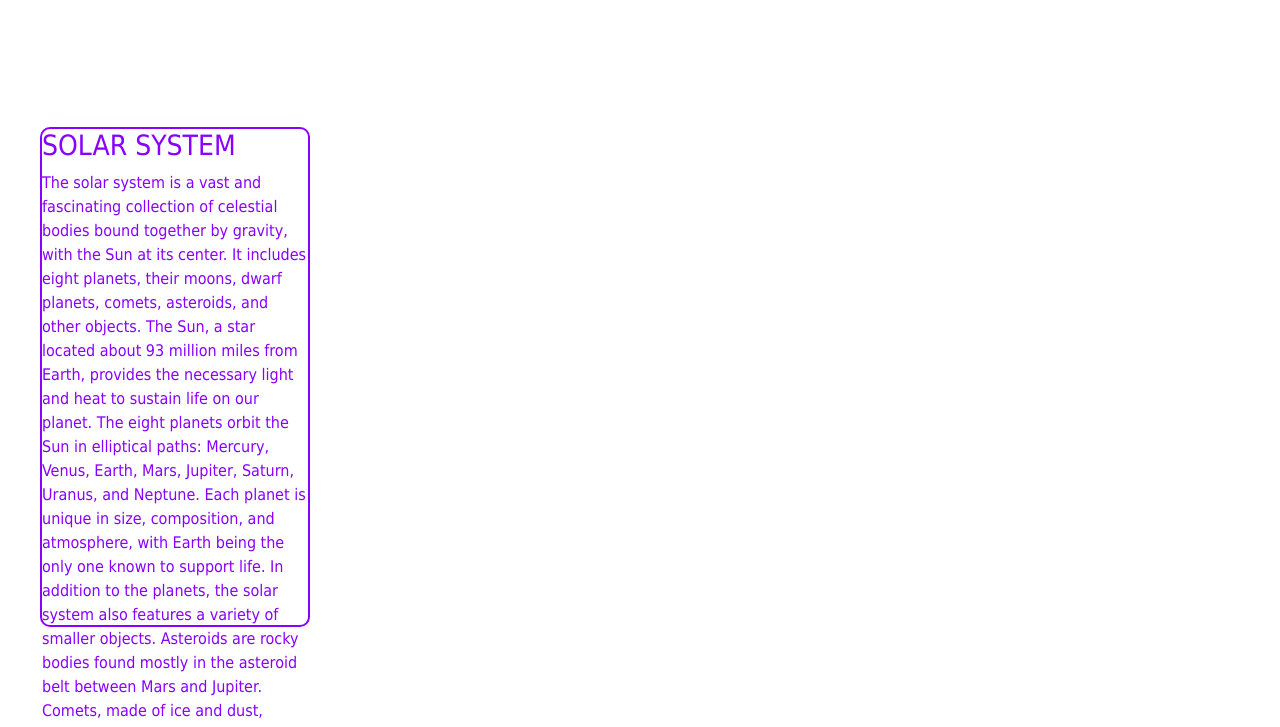
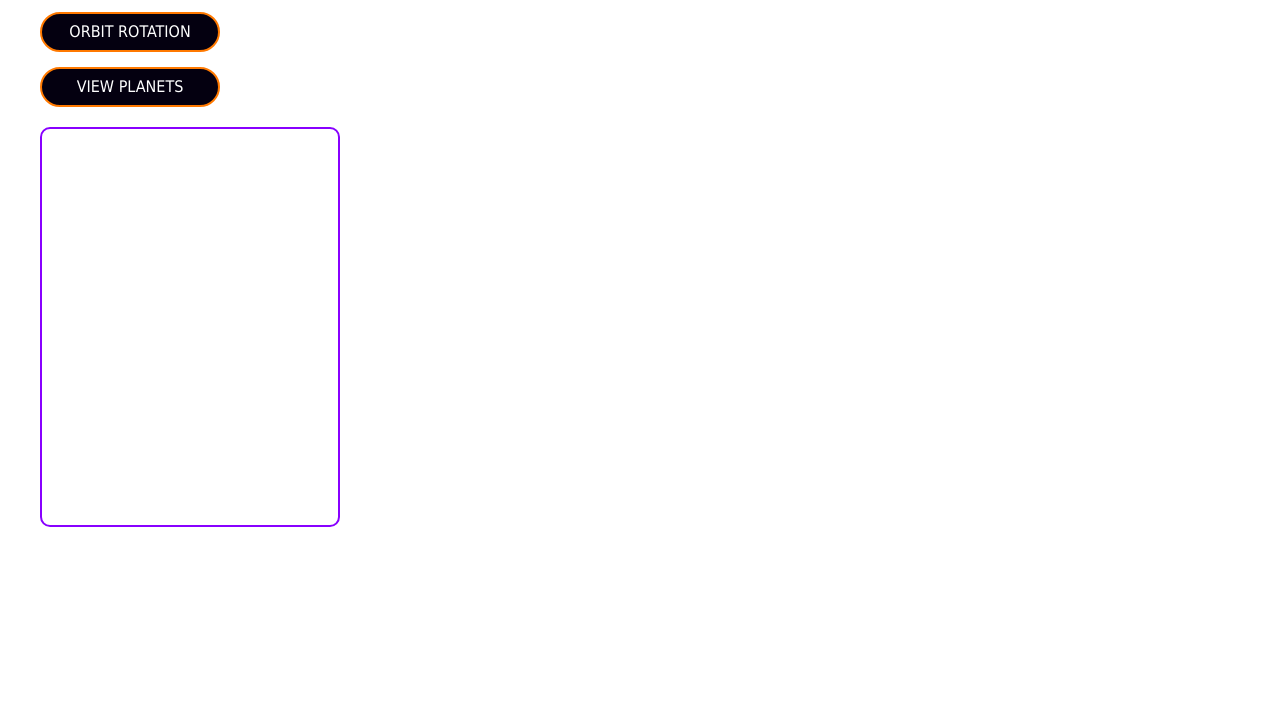
Before and after one commit to josh1n1/Capstone_project, a plain HTML site: page SolarSystem/index.html in a window 1280 px wide. Shown: the part 73-800 px from the top of the page. Drawn offline with nearby package versions, Linux system fonts and the light colour scheme.

Commit message:
Added styles to the new Button Elements

```diff
--- a/styles.css
+++ b/styles.css
@@ -108,8 +108,7 @@ header {
 label {
     left: 40px;
     position: fixed;
-    width: 180px;
-    height: 40px;
+
 } #orbitRotationWrap {
     top: 85px;
 } #viewPlanetsWrap {
@@ -126,15 +125,39 @@ label {
     position: fixed;
     left: 40px;
     top: 200px;
-    height: 500px;
-    width: 270px;
-    color: #8800ff;
+    height: 400px;
+    width: 300px;
+    color: #ffffff;
     border: 2px solid #8800ff;
     border-radius: 10px;
-} #solar-desk h3 {
-    width: 90%;
+    display: flex;
+    flex-direction: column;
+    align-items: center;
+    text-align: center;
+    padding: 10px;
+    display: block; /* Changeable in JS */
+    overflow: scroll;
+} #solar-desc h3 {
+    font-size: 2rem;
+} #solar-desc p {
+    font-size: large;
+} #solar-desc::-webkit-scrollbar {
+    display: none;
+  }
+
+button {
     position: fixed;
-} #solar-desk p {
-    width: 80%;
-    position: fixed;
+    left: 40px;
+    width: 180px;
+    height: 40px;
+    border: 2px solid #FF7900;
+    background-color: #040010;
+    color: #fff;
+    border-radius: 25px;
+    font-size: 1rem;
+    cursor: pointer;
+} #orbitRotation {
+    top: 85px;
+} #viewPlanets {
+    top: 140px;
 }
```
